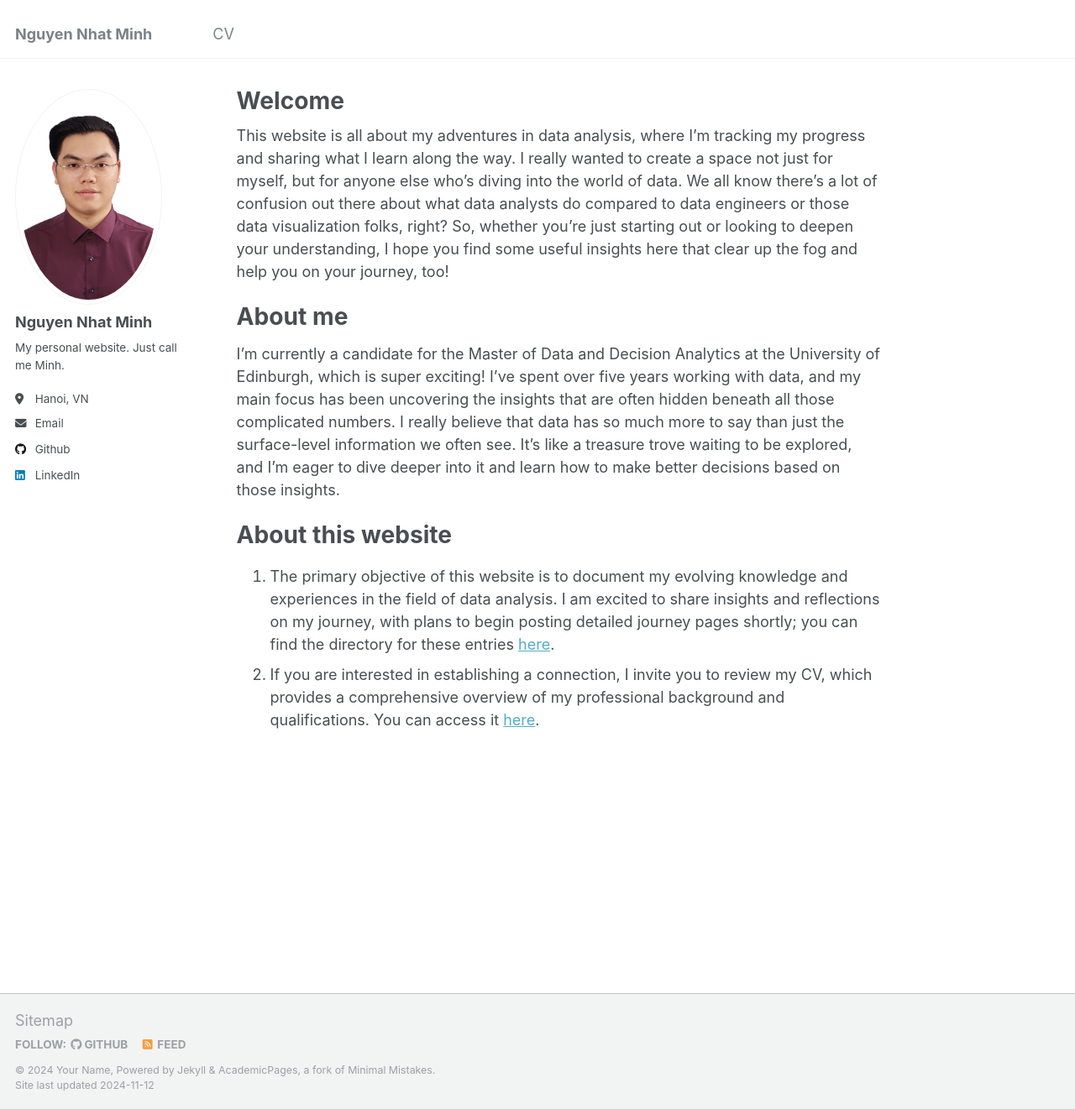
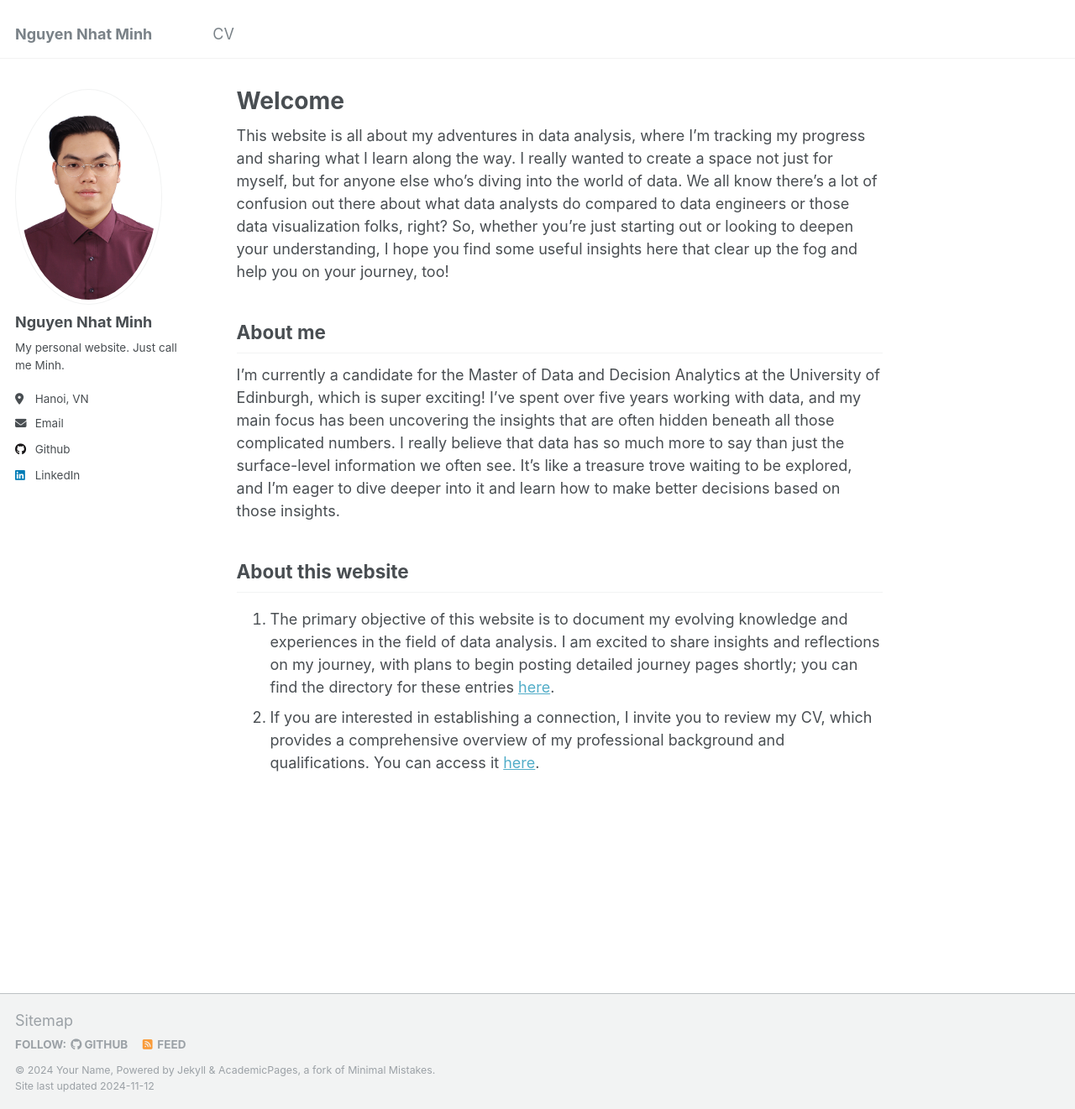
Before and after one commit to nguyen-nhat-minh/nguyen-nhat-minh.github.io, a Jekyll site: the page built from _pages/about.md, in a window 1280 px wide and 1321 px high. Shown: the whole window at 84% size. Built offline with Jekyll 4.4.1, drawn with Linux system fonts in a browser that asks for light colours.

```diff
--- a/_pages/about.md
+++ b/_pages/about.md
@@ -8,11 +8,9 @@ redirect_from:
 ---
 This website is all about my adventures in data analysis, where I’m tracking my progress and sharing what I learn along the way. I really wanted to create a space not just for myself, but for anyone else who’s diving into the world of data. We all know there’s a lot of confusion out there about what data analysts do compared to data engineers or those data visualization folks, right? So, whether you’re just starting out or looking to deepen your understanding, I hope you find some useful insights here that clear up the fog and help you on your journey, too!
 
-About me
-======
+## About me
 I’m currently a candidate for the Master of Data and Decision Analytics at the University of Edinburgh, which is super exciting! I’ve spent over five years working with data, and my main focus has been uncovering the insights that are often hidden beneath all those complicated numbers. I really believe that data has so much more to say than just the surface-level information we often see. It’s like a treasure trove waiting to be explored, and I’m eager to dive deeper into it and learn how to make better decisions based on those insights.
 
-About this website
-======
+## About this website
 1. The primary objective of this website is to document my evolving knowledge and experiences in the field of data analysis. I am excited to share insights and reflections on my journey, with plans to begin posting detailed journey pages shortly; you can find the directory for these entries [here]().
 2. If you are interested in establishing a connection, I invite you to review my CV, which provides a comprehensive overview of my professional background and qualifications. You can access it [here](https://nguyen-nhat-minh.github.io/online-cv).
```
